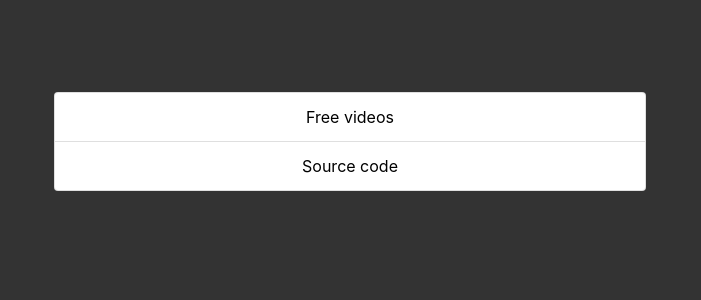
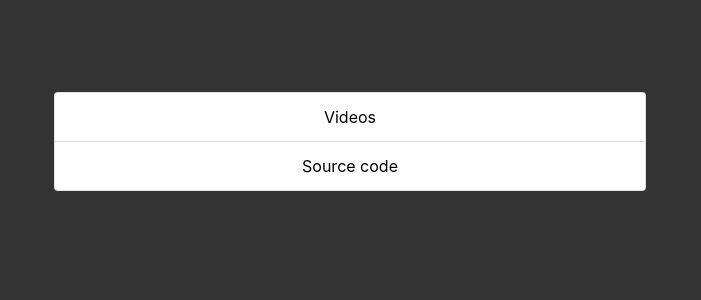
Before and after one commit to usethetypes/usethetypes.github.io, a Jekyll site: the page built from features.html, in a window 1280 px wide. Shown: the part 307-607 px from the top of the page, without its empty margins (290-991 px from the left). Built offline with Jekyll 4.4.1, drawn with Linux system fonts in a browser that asks for light colours.

Commit message:
Remove free

```diff
--- a/features.html
+++ b/features.html
@@ -3,6 +3,6 @@ title: Features
 layout: cover
 ---
 <ul class="list-group" style="color: #000">
-  <li class="list-group-item">Free videos</li>
+  <li class="list-group-item">Videos</li>
   <li class="list-group-item">Source code</li>
 </ul>
```
